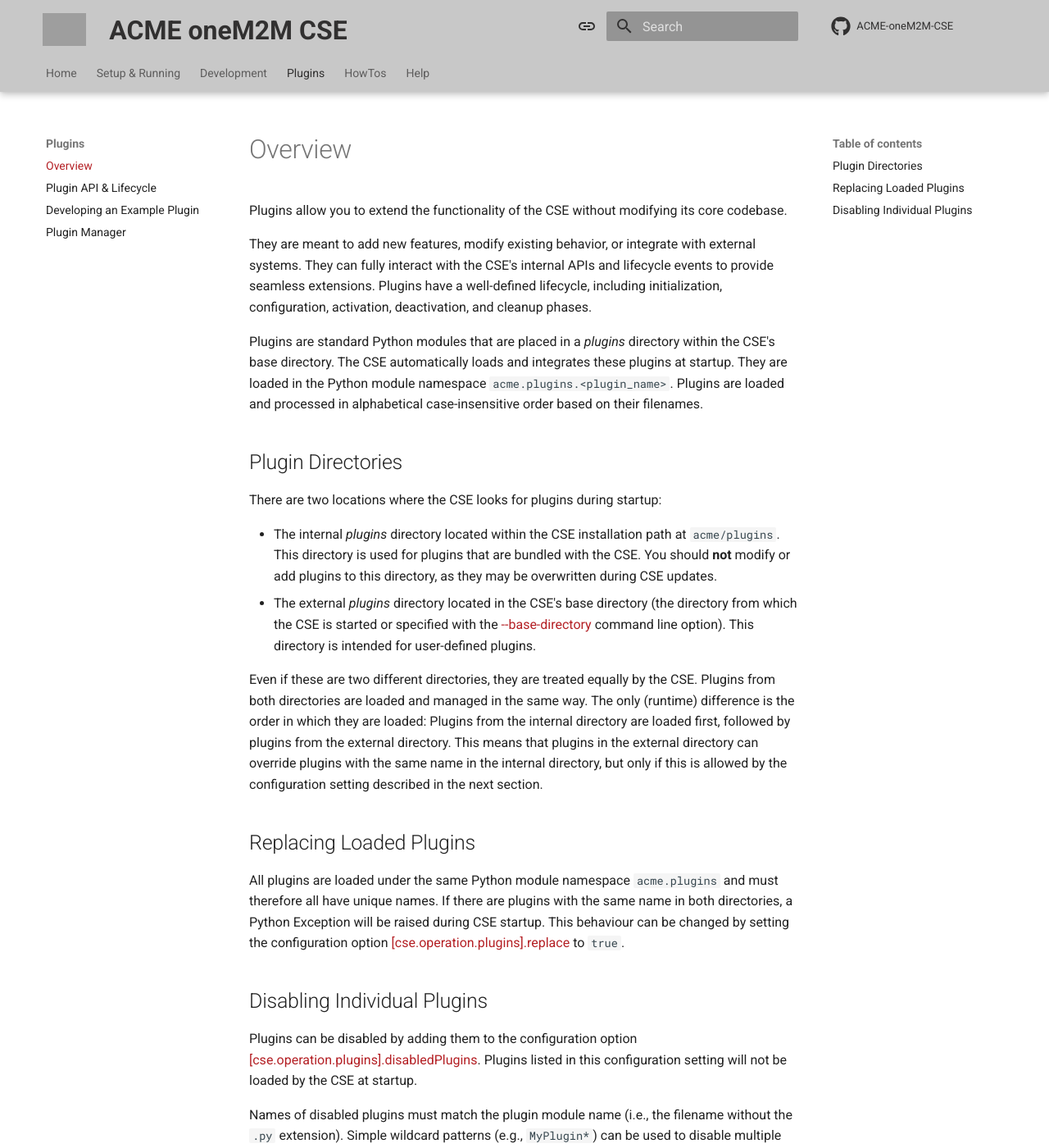
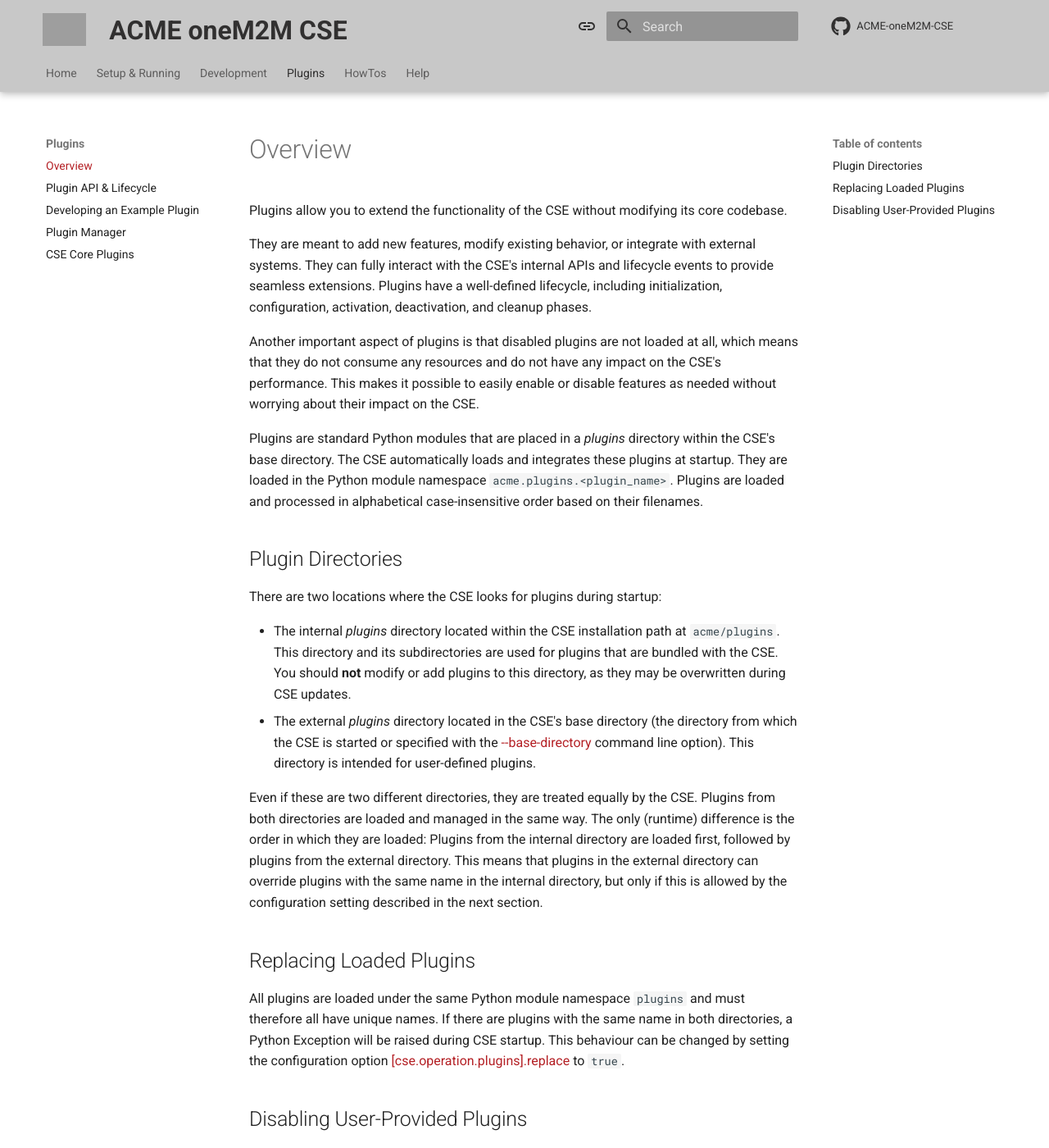
Before and after one commit to ankraft/ACME-oneM2M-CSE-mkdocs, an MkDocs documentation site: the page built from docs/plugins/PluginsOverview.md, in a window 1280 px wide and 1400 px high. Shown: the whole window at 82% size. Built offline with MkDocs 1.6.1 and Material for MkDocs 9.7.7, drawn with Linux system fonts in a browser that asks for light colours; comment, search, counter and statistics services are not loaded; some of the changed text lies outside the part shown; grey boxes are pictures that could not be loaded.

Commit message:
Added more documentation for plugins

```diff
--- a/docs/plugins/PluginsOverview.md
+++ b/docs/plugins/PluginsOverview.md
@@ -3,6 +3,8 @@
 Plugins allow you to extend the functionality of the CSE without modifying its core codebase.
 
 They are meant to add new features, modify existing behavior, or integrate with external systems. They can fully interact with the CSE's internal APIs and lifecycle events to provide seamless extensions. Plugins have a well-defined lifecycle, including initialization, configuration, activation, deactivation, and cleanup phases.
+
+Another important aspect of plugins is that disabled plugins are not loaded at all, which means that they do not consume any resources and do not have any impact on the CSE's performance. This makes it possible to easily enable or disable features as needed without worrying about their impact on the CSE.
 
 Plugins are standard Python modules that are placed in a *plugins* directory within the CSE's base directory. The CSE automatically loads and integrates these plugins at startup. They are loaded in the Python module namespace `acme.plugins.<plugin_name>`. Plugins are loaded and processed in alphabetical case-insensitive order based on their filenames.
 
@@ -11,7 +13,7 @@
 
 There are two locations where the CSE looks for plugins during startup:
 
-- The internal *plugins* directory located within the CSE installation path at `acme/plugins`. This directory is used for plugins that are bundled with the CSE. You should **not** modify or add plugins to this directory, as they may be overwritten during CSE updates.
+- The internal *plugins* directory located within the CSE installation path at `acme/plugins`. This directory and its subdirectories are used for plugins that are bundled with the CSE. You should **not** modify or add plugins to this directory, as they may be overwritten during CSE updates.
 - The external *plugins* directory located in the CSE's base directory (the directory from which the CSE is started or specified with the [--base-directory <directory>](../setup/Running.md#different-base-directory) command line option). This directory is intended for user-defined plugins.
 
 Even if these are two different directories, they are treated equally by the CSE. Plugins from both directories are loaded and managed in the same way. The only (runtime) difference is the order in which they are loaded: Plugins from the internal directory are loaded first, followed by plugins from the external directory. This means that plugins in the external directory can override plugins with the same name in the internal directory, but only if this is allowed by the configuration setting described in the next section.
@@ -19,12 +21,12 @@
 
 ## Replacing Loaded Plugins
 
-All plugins are loaded under the same Python module namespace `acme.plugins` and must therefore all have unique names. If there are plugins with the same name in both directories, a Python Exception will be raised during CSE startup. This behaviour can be changed by setting the configuration option [\[cse.operation.plugins\].replace](../setup/Configuration-cse.md#plugins) to `true`.
+All plugins are loaded under the same Python module namespace `plugins` and must therefore all have unique names. If there are plugins with the same name in both directories, a Python Exception will be raised during CSE startup. This behaviour can be changed by setting the configuration option [\[cse.operation.plugins\].replace](../setup/Configuration-cse.md#plugins) to `true`.
 
 
-## Disabling Individual Plugins
+## Disabling User-Provided Plugins
 
-Plugins can be disabled by adding them to the configuration option [\[cse.operation.plugins\].disabledPlugins](../setup/Configuration-cse.md#plugins). Plugins listed in this configuration setting will not be loaded by the CSE at startup.
+User-Provided Plugins can be disabled by adding them to the configuration option [\[cse.operation.plugins\].disabledPlugins](../setup/Configuration-cse.md#plugins). Plugins listed in this configuration setting will not be loaded by the CSE at startup.
 
 Names of disabled plugins must match the plugin module name (i.e., the filename without the `.py` extension). Simple wildcard patterns (e.g., `MyPlugin*`) can be used to disable multiple plugins at once.
 
--- a/mkdocs.yml
+++ b/mkdocs.yml
@@ -212,6 +212,7 @@
       - 'Plugin API & Lifecycle': 'plugins/PluginAPI.md'
       - 'Developing an Example Plugin': 'plugins/PluginExample.md'
       - 'Plugin Manager': 'plugins/PluginManager.md'
+      - 'CSE Core Plugins': 'plugins/PluginCorePlugins.md'
   - 'HowTos':
       - 'Overview': 'howtos/HowTos.md'
       - 'Authentication between CSEs': 'howtos/AuthenticationBetweenCSEs.md'
```
Also changed, not shown: docs/howtos/Docker.md (+1 -1 lines), docs/plugins/PluginCorePlugins.md (added, +17 -0 lines), docs/plugins/PluginManager.md (+1 -1 lines), docs/setup/Configuration-basic.md (+2 -1 lines), docs/setup/Configuration-cse.md (+1 -1 lines), docs/setup/Configuration-introduction.md (+9 -9 lines), docs/setup/Configuration-uis.md (+1 -1 lines).
